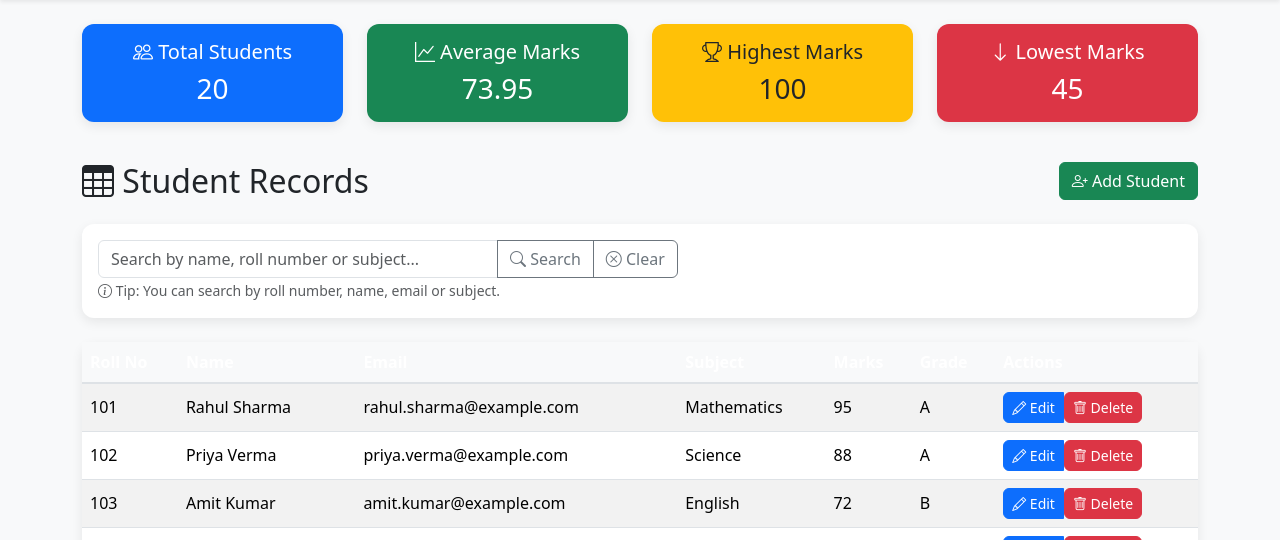
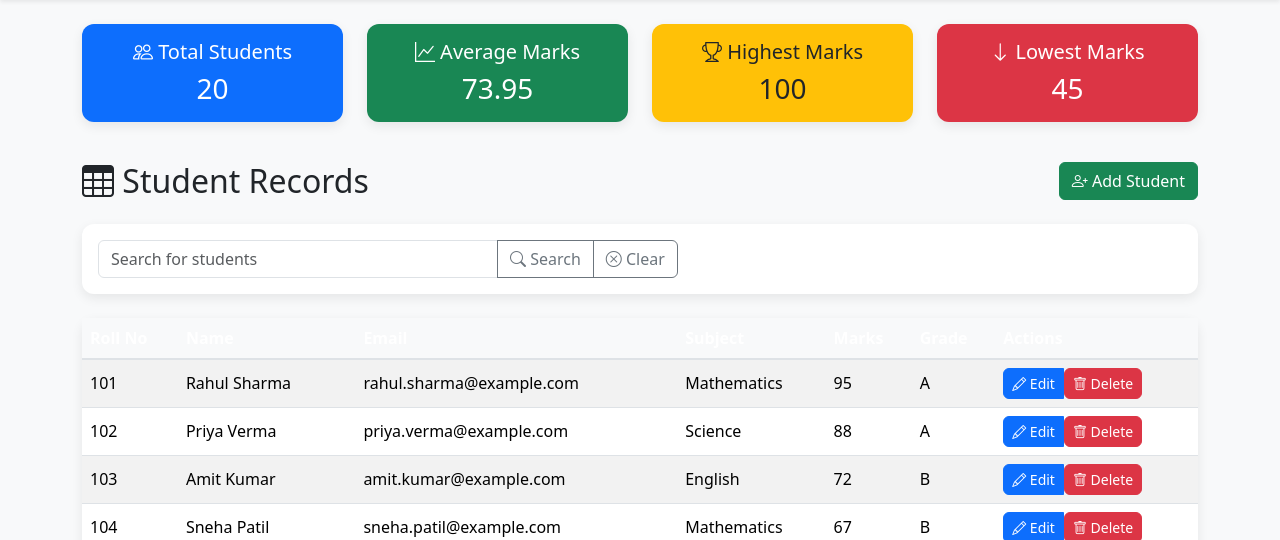
Before and after one commit to SantoshM09/student-marks-recorder, a Flask app: page /dashboard in a window 1280 px wide. Shown: the part 57-597 px from the top of the page. Run offline with Flask 3, Linux system fonts and the light colour scheme; a user stored in the database is signed in; data comes from the database, SQL or seed files in the repository.

Commit message:
added new placeholder

```diff
--- a/Templates/dashboard.html
+++ b/Templates/dashboard.html
@@ -63,7 +63,7 @@
 <div class="card mb-4">
   <div class="card-body">
     <div class="input-group">
-      <input id="search" class="form-control" placeholder="Search by name, roll number or subject..." aria-label="Search students">
+      <input id="search" class="form-control" placeholder="Search for students" aria-label="Search students" oninput="searchTable()">
       <button class="btn btn-outline-secondary" type="button" onclick="searchTable()">
         <i class="bi bi-search"></i> Search
       </button>
@@ -71,9 +71,7 @@
         <i class="bi bi-x-circle"></i> Clear
       </button>
     </div>
-    <small class="text-muted">
-      <i class="bi bi-info-circle"></i> Tip: You can search by roll number, name, email or subject.
-    </small>
+
   </div>
 </div>
 
```
